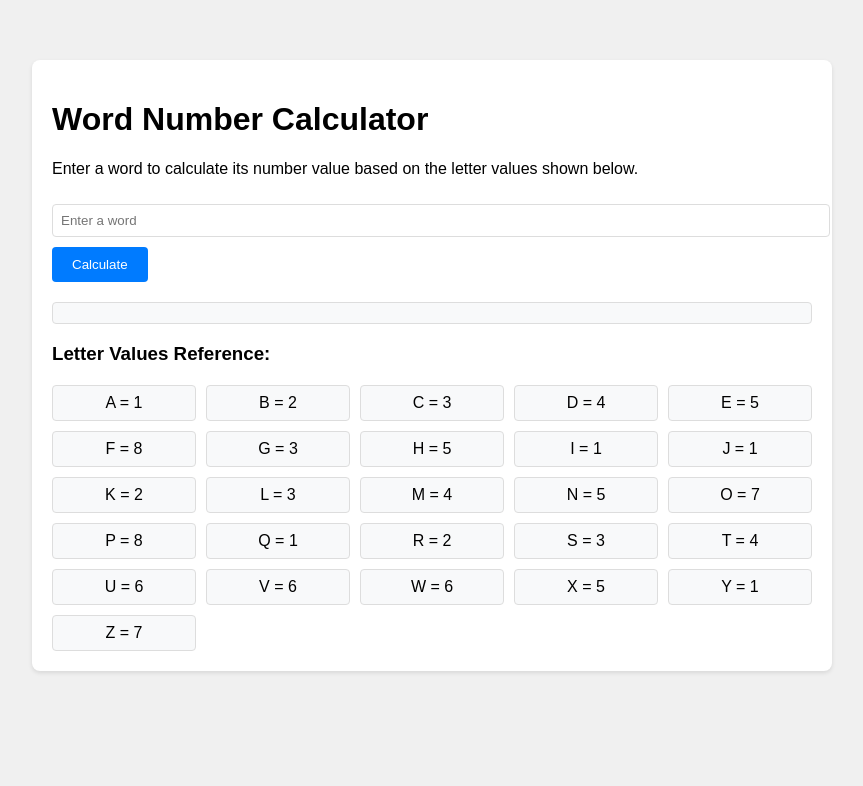
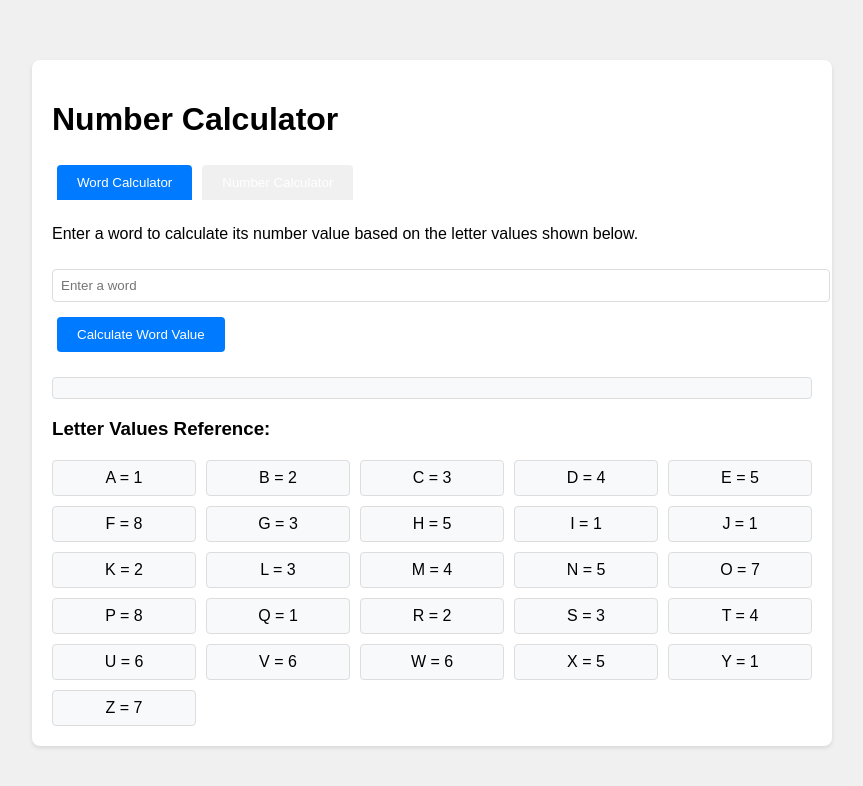
Before and after one commit to mukulag/WordCalculatorWebApp, a plain HTML site: page index.html in a window 1280 px wide. Shown: the whole page, without its empty margins (208-1071 px from the left). Drawn offline with Linux system fonts and the light colour scheme.

Commit message:
Added number weightage also

```diff
--- a/index.html
+++ b/index.html
@@ -3,7 +3,7 @@
 <head>
     <meta charset="UTF-8">
     <meta name="viewport" content="width=device-width, initial-scale=1.0">
-    <title>Word Number Calculator</title>
+    <title>Word and Number Calculator</title>
     <style>
         body {
             font-family: Arial, sans-serif;
@@ -18,7 +18,7 @@
             border-radius: 8px;
             box-shadow: 0 2px 4px rgba(0,0,0,0.1);
         }
-        input[type="text"] {
+        input[type="text"], input[type="number"] {
             width: 100%;
             padding: 8px;
             margin: 10px 0;
@@ -32,11 +32,12 @@
             padding: 10px 20px;
             border-radius: 4px;
             cursor: pointer;
+            margin: 5px;
         }
         button:hover {
             background-color: #0056b3;
         }
-        #result {
+        .result {
             margin-top: 20px;
             padding: 10px;
             border: 1px solid #ddd;
@@ -56,17 +57,44 @@
             border-radius: 4px;
             border: 1px solid #ddd;
         }
+        .tabs {
+            display: flex;
+            margin-bottom: 20px;
+        }
+        .tab {
+            padding: 10px 20px;
+            cursor: pointer;
+            background-color: #f0f0f0;
+            border: none;
+            border-radius: 4px 4px 0 0;
+            margin-right: 5px;
+        }
+        .tab.active {
+            background-color: #007bff;
+            color: white;
+        }
+        .calculator {
+            display: none;
+        }
+        .calculator.active {
+            display: block;
+        }
     </style>
 </head>
 <body>
     <div class="container">
-        <h1>Word Number Calculator</h1>
+        <h1>Number Calculator</h1>
+
+        <div class="tabs">
+            <button class="tab active" onclick="showCalculator('word')">Word Calculator</button>
+            <button class="tab" onclick="showCalculator('number')">Number Calculator</button>
+        </div>
+
+        <div id="wordCalculator" class="calculator active">
             <p>Enter a word to calculate its number value based on the letter values shown below.</p>
-
             <input type="text" id="wordInput" placeholder="Enter a word">
-        <button onclick="calculateWordNumber()">Calculate</button>
-
-        <div id="result"></div>
+            <button onclick="calculateWordNumber()">Calculate Word Value</button>
+            <div id="wordResult" class="result"></div>
 
             <h3>Letter Values Reference:</h3>
             <div class="reference-table">
@@ -96,6 +124,14 @@
                 <div class="letter-value">X = 5</div>
                 <div class="letter-value">Y = 1</div>
                 <div class="letter-value">Z = 7</div>
+            </div>
+        </div>
+
+        <div id="numberCalculator" class="calculator">
+            <p>Enter a number to calculate its value (each digit contributes its face value).</p>
+            <input type="number" id="numberInput" placeholder="Enter a number">
+            <button onclick="calculateNumberValue()">Calculate Number Value</button>
+            <div id="numberResult" class="result"></div>
         </div>
     </div>
 
@@ -134,7 +170,7 @@
 
             const finalDigit = getSingleDigit(total);
 
-            const resultDiv = document.getElementById('result');
+            const resultDiv = document.getElementById('wordResult');
             resultDiv.innerHTML = `
                 <h3>Results:</h3>
                 <p>Word: ${word}</p>
@@ -143,6 +179,48 @@
                 <p>Final Single Digit: ${finalDigit}</p>
             `;
         }
+
+        function calculateNumberValue() {
+            const number = document.getElementById('numberInput').value;
+            let breakdown = '';
+            let total = 0;
+
+            // Calculate sum of digits
+            for (let digit of number) {
+                const value = parseInt(digit);
+                total += value;
+                breakdown += `${digit}=${value} `;
+            }
+
+            const finalDigit = getSingleDigit(total);
+
+            const resultDiv = document.getElementById('numberResult');
+            resultDiv.innerHTML = `
+                <h3>Results:</h3>
+                <p>Number: ${number}</p>
+                <p>Digit Values: ${breakdown}</p>
+                <p>Initial Sum: ${total}</p>
+                <p>Final Single Digit: ${finalDigit}</p>
+            `;
+        }
+
+        function showCalculator(type) {
+            // Update tabs
+            document.querySelectorAll('.tab').forEach(tab => {
+                tab.classList.remove('active');
+            });
+            event.target.classList.add('active');
+
+            // Show selected calculator
+            document.querySelectorAll('.calculator').forEach(calc => {
+                calc.classList.remove('active');
+            });
+            if (type === 'word') {
+                document.getElementById('wordCalculator').classList.add('active');
+            } else {
+                document.getElementById('numberCalculator').classList.add('active');
+            }
+        }
     </script>
 </body>
 </html>
```
Lines whose indentation alone changed are shown as unchanged.
